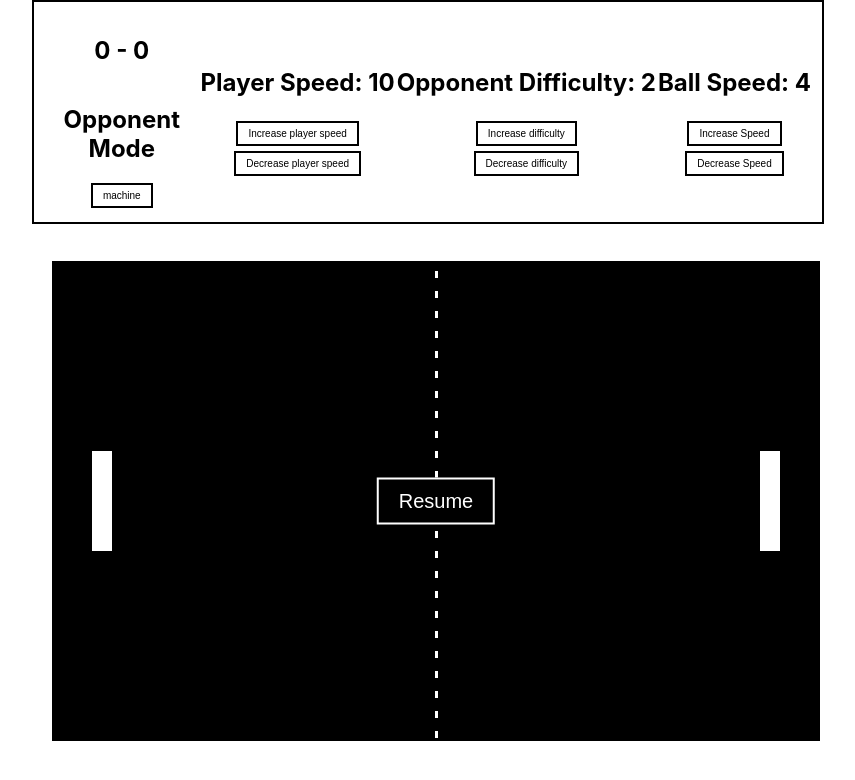
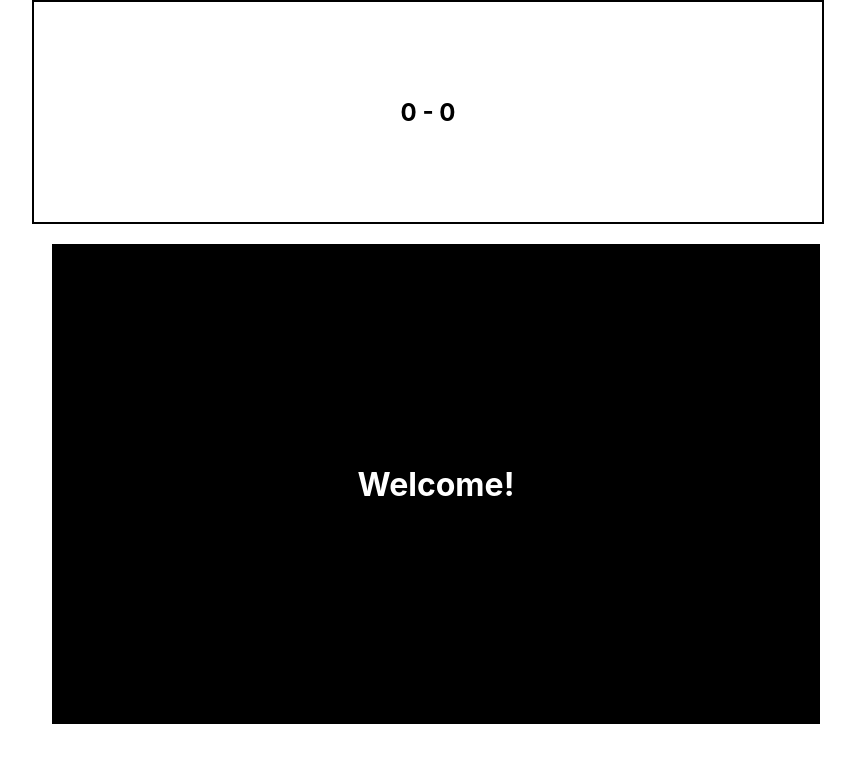
Before and after one commit to silveira42/pong-react, a React (Create React App) app: page / in a window 1280 px wide. Shown: the top 780 px of the page, without its empty margins (204-1059 px from the left). Built offline with nearby package versions, Linux system fonts and the light colour scheme.

Commit message:
Initial menu setup

```diff
--- a/src/components/Board/styles.css
+++ b/src/components/Board/styles.css
@@ -38,8 +38,3 @@
 	font-size: 20px;
 	cursor: pointer;
 }
-
-hr {
-  border: none;
-  border-top: 1px dotted black;
-}
--- /dev/null
+++ b/src/components/Game/GameOptionsType.ts
@@ -0,0 +1,38 @@
+import { Difficulty } from './Difficulty';
+
+export type GameOptionsType = {
+	playerOneKeys: PlayerKeys;
+	playerTwoKeys: PlayerKeys;
+	playerSpeed: number;
+	ballSpeed: number;
+	opponentDifficulty: Difficulty;
+	opponentMode: OpponentMode;
+	gameMode: GameMode;
+	goalsPerMatch: number;
+};
+
+export type PlayerKeys = {
+	upKey: string;
+	downKey: string;
+	leftKey: string;
+	rightKey: string;
+};
+
+export enum GameMode {
+	Match = 'match',
+	Infinite = 'infinite',
+}
+
+export enum OpponentMode {
+	Machine = 'machine',
+	Player = 'opponent',
+}
+
+export enum GameStatus {
+	InitialScreen = 0,
+	SelectOpponentMode = 1,
+	SelectKeys = 2,
+	SelectGameMode = 3,
+	Playing = 4,
+	GameOver = 5,
+}
--- a/src/components/Game/index.tsx
+++ b/src/components/Game/index.tsx
@@ -4,6 +4,14 @@ import './styles.css';
 import Header from '../Header';
 import { GameSettingsType } from './GameSettingsType';
 import { Difficulty } from './Difficulty';
+import {
+	GameMode,
+	GameOptionsType,
+	GameStatus,
+	OpponentMode,
+} from './GameOptionsType';
+import Menu from 'components/Menu';
+import { MenuOption } from 'components/Menu/MenuProps';
 
 if (!visualViewport) throw new Error('visualViewport is not supported');
 
@@ -15,6 +23,8 @@ if (!visualViewport) throw new Error('visualViewport is not supported');
  */
 
 const gameSettings: GameSettingsType = {
+	gameOrientation:
+		visualViewport.height > visualViewport.width ? 'vertical' : 'horizontal',
 	boardShortAxis:
 		visualViewport.height > visualViewport.width
 			? visualViewport.width * 0.6
@@ -31,10 +41,14 @@ const gameSettings: GameSettingsType = {
 		visualViewport.height > visualViewport.width
 			? visualViewport.height * 0.6
 			: visualViewport.width * 0.6,
-	gameOrientation:
-		visualViewport.height > visualViewport.width ? 'vertical' : 'horizontal',
-	playerSpeed: 10,
+	paddleShortSide: 20,
+	paddleLongSide: 100,
 	playerSpeedStep: 1,
+	ballSpeedStep: 0.5,
+	ballSize: 20,
+};
+
+const initialGameOptions: GameOptionsType = {
 	playerOneKeys: {
 		upKey: 'w',
 		downKey: 's',
@@ -47,13 +61,12 @@ const gameSettings: GameSettingsType = {
 		leftKey: 'ArrowLeft',
 		rightKey: 'ArrowRight',
 	},
+	playerSpeed: 10,
 	ballSpeed: 4,
-	ballSpeedStep: 0.5,
 	opponentDifficulty: Difficulty.Medium,
-	opponentMode: 'machine',
-	paddleShortSide: 20,
-	paddleLongSide: 100,
-	ballSize: 20,
+	opponentMode: OpponentMode.Machine,
+	gameMode: GameMode.Infinite,
+	goalsPerMatch: 10,
 };
 
 const initialScore = {
@@ -85,26 +98,13 @@ function Game() {
 		gameSettings.paddleLongSide
 	);
 	const [ballSize, setBallSize] = React.useState(gameSettings.ballSize);
-	const [ballSpeed, setBallSpeed] = React.useState(gameSettings.ballSpeed);
-	const [playerSpeed, setPlayerSpeed] = React.useState(
-		gameSettings.playerSpeed
-	);
-	const [playerOneKeys, setPlayerOneKeys] = React.useState(
-		gameSettings.playerOneKeys
-	);
-	const [playerTwoKeys, setplayerTwoKeys] = React.useState(
-		gameSettings.playerTwoKeys
-	);
-	const [opponentMode, setOpponentMode] = React.useState(
-		gameSettings.opponentMode
-	);
-	const [opponentDifficulty, setOpponentDifficulty] = React.useState(
-		gameSettings.opponentDifficulty
-	);
+
+	const [gameOptions, setGameOptions] = React.useState(initialGameOptions);
 
 	// Game data state
+	const [gameStatus, setGameStatus] = React.useState(GameStatus.InitialScreen);
 	const [score, setScore] = React.useState(initialScore);
-	const [isPaused, setIsPaused] = React.useState(true);
+	const [isPaused, setIsPaused] = React.useState(false);
 
 	React.useEffect(() => {
 		window.addEventListener('resize', handlePageSizeChange);
@@ -131,14 +131,6 @@ function Game() {
 			);
 		};
 	}, []);
-
-	function handleChangePause(newState: boolean) {
-		setIsPaused(newState);
-	}
-
-	function handleScoreChange(newScore: { player: number; opponent: number }) {
-		setScore(newScore);
-	}
 
 	function handlePageSizeChange() {
 		if (!visualViewport) return;
@@ -171,59 +163,162 @@ function Game() {
 		setBallSize(20);
 	}
 
-	function handlePlayerSpeedIncrease() {
-		setPlayerSpeed(
-			playerSpeed >= 15
-				? playerSpeed
-				: playerSpeed + gameSettings.playerSpeedStep
-		);
+	function handleChangePause(newState: boolean) {
+		setIsPaused(newState);
 	}
 
-	function handlePlayerSpeedDecrease() {
-		setPlayerSpeed(
-			playerSpeed <= 5
-				? playerSpeed
-				: playerSpeed - gameSettings.playerSpeedStep
-		);
+	function handleScoreChange(newScore: { player: number; opponent: number }) {
+		setScore(newScore);
+	}
+
+	function handlePlayerSpeedChange(newSpeed: number) {
+		setGameOptions(prev => ({
+			...prev,
+			playerSpeed: newSpeed,
+		}));
 	}
 
 	function handleOpponentDifficultyChange(newDifficulty: Difficulty) {
-		setOpponentDifficulty(newDifficulty);
+		setGameOptions(prev => ({
+			...prev,
+			opponentDifficulty: newDifficulty,
+		}));
 	}
 
-	function handleBallSpeedIncrease() {
-		setBallSpeed(
-			ballSpeed >= 6 ? ballSpeed : ballSpeed + gameSettings.ballSpeedStep
-		);
+	function handleBallSpeedChange(newSpeed: number) {
+		setGameOptions(prev => ({
+			...prev,
+			ballSpeed: newSpeed,
+		}));
 	}
 
-	function handleBallSpeedDecrease() {
-		setBallSpeed(
-			ballSpeed <= 1 ? ballSpeed : ballSpeed - gameSettings.ballSpeedStep
-		);
+	function handleChooseOpponentMode(opponentMode: string) {
+		setGameOptions(prev => ({
+			...prev,
+			opponentMode:
+				opponentMode === 'machine' ? OpponentMode.Machine : OpponentMode.Player,
+		}));
+		setGameStatus(GameStatus.SelectKeys);
 	}
 
-	function handleToggleOpponentMode() {
-		setOpponentMode(opponentMode === 'machine' ? 'player' : 'machine');
+	function handleChooseKeys(keys: string) {
+		setGameOptions(prev => ({
+			...prev,
+			playerOneKeys:
+				keys === 'wasd'
+					? { upKey: 'w', downKey: 's', leftKey: 'a', rightKey: 'd' }
+					: {
+							upKey: 'ArrowUp',
+							downKey: 'ArrowDown',
+							leftKey: 'ArrowLeft',
+							rightKey: 'ArrowRight',
+					  },
+		}));
+		setGameStatus(GameStatus.SelectGameMode);
 	}
 
+	function handleChooseGameMode(gameMode: string) {
+		setGameOptions(prev => ({
+			...prev,
+			gameMode:
+				gameMode === GameMode.Match ? GameMode.Match : GameMode.Infinite,
+		}));
+		setGameStatus(GameStatus.Playing);
+	}
+
+	const opponentModeOptions: MenuOption[] = [
+		{
+			key: OpponentMode.Machine,
+			label: 'Machine',
+		},
+		{
+			key: OpponentMode.Player,
+			label: 'Player',
+		},
+	];
+
+	const selectKeysOptions: MenuOption[] = [
+		{
+			key: 'wasd',
+			label: 'WASD',
+		},
+		{
+			key: 'arrows',
+			label: 'Arrows',
+		},
+	];
+
+	const gameModeOptions: MenuOption[] = [
+		{
+			key: GameMode.Match,
+			label: 'Match',
+		},
+		{
+			key: GameMode.Infinite,
+			label: 'Infinite',
+		},
+	];
+
+	switch (gameStatus) {
+		case GameStatus.InitialScreen:
+			return (
+				<div
+					onClick={() => setGameStatus(GameStatus.SelectOpponentMode)}
+					className='game-container'
+				>
+					<Header height={headerHeight} width={headerWidth} score={score} />
+					<Menu
+						title='Welcome!'
+						gameOrientation={gameOrientation}
+						shortAxis={boardShortAxis}
+						longAxis={boardLongAxis}
+					/>
+				</div>
+			);
+		case GameStatus.SelectOpponentMode:
 			return (
 				<div className='game-container'>
-			<Header
-				score={score}
-				playerSpeed={playerSpeed}
-				opponentDifficulty={opponentDifficulty}
-				ballSpeed={ballSpeed}
-				opponentMode={opponentMode}
-				height={headerHeight}
-				width={headerWidth}
-				handlePlayerSpeedIncrease={handlePlayerSpeedIncrease}
-				handlePlayerSpeedDecrease={handlePlayerSpeedDecrease}
-				handleOpponentDifficultyChange={handleOpponentDifficultyChange}
-				handleBallSpeedIncrease={handleBallSpeedIncrease}
-				handleBallSpeedDecrease={handleBallSpeedDecrease}
-				handleToggleOpponentMode={handleToggleOpponentMode}
+					<Header height={headerHeight} width={headerWidth} score={score} />
+					<Menu
+						gameOrientation={gameOrientation}
+						shortAxis={boardShortAxis}
+						longAxis={boardLongAxis}
+						options={opponentModeOptions}
+						handleSelection={handleChooseOpponentMode}
 					/>
+				</div>
+			);
+		case GameStatus.SelectKeys:
+			return (
+				<div className='game-container'>
+					<Header height={headerHeight} width={headerWidth} score={score} />
+					<Menu
+						gameOrientation={gameOrientation}
+						shortAxis={boardShortAxis}
+						longAxis={boardLongAxis}
+						options={selectKeysOptions}
+						handleSelection={handleChooseKeys}
+					/>
+				</div>
+			);
+		case GameStatus.SelectGameMode:
+			return (
+				<div className='game-container'>
+					<Header height={headerHeight} width={headerWidth} score={score} />
+					<Menu
+						gameOrientation={gameOrientation}
+						shortAxis={boardShortAxis}
+						longAxis={boardLongAxis}
+						options={gameModeOptions}
+						handleSelection={handleChooseGameMode}
+					/>
+				</div>
+			);
+		case GameStatus.Playing:
+			return (
+				<div className='game-container'>
+					<Header height={headerHeight} width={headerWidth} score={score} />
+					<div className='board'>
 						<Board
 							shortAxis={boardShortAxis}
 							longAxis={boardLongAxis}
@@ -232,18 +327,22 @@ function Game() {
 							ballSize={ballSize}
 							score={score}
 							isPaused={isPaused}
-				ballSpeed={ballSpeed}
-				playerSpeed={playerSpeed}
-				playerOneKeys={playerOneKeys}
-				playerTwoKeys={playerTwoKeys}
-				opponentDifficulty={opponentDifficulty}
-				opponentMode={opponentMode}
+							ballSpeed={gameOptions.ballSpeed}
+							playerSpeed={gameOptions.playerSpeed}
+							playerOneKeys={gameOptions.playerOneKeys}
+							playerTwoKeys={gameOptions.playerTwoKeys}
+							opponentDifficulty={gameOptions.opponentDifficulty}
+							opponentMode={gameOptions.opponentMode}
 							gameOrientation={gameOrientation}
 							handleChangePause={handleChangePause}
 							handleScoreChange={handleScoreChange}
 						/>
 					</div>
+				</div>
 			);
+		default:
+			return null;
+	}
 }
 
 export default Game;
--- a/src/components/Header/index.tsx
+++ b/src/components/Header/index.tsx
@@ -3,20 +3,6 @@ import './styles.css';
 import { HeaderProps } from './HeaderProps';
 
 export default function Header(props: HeaderProps) {
-	const onOpponentDifficultyIncrease = () => {
-		if (props.opponentDifficulty === 3) {
-			return;
-		}
-		props.handleOpponentDifficultyChange(props.opponentDifficulty + 1);
-	};
-
-	const onOpponentDifficultyDecrease = () => {
-		if (props.opponentDifficulty === 1) {
-			return;
-		}
-		props.handleOpponentDifficultyChange(props.opponentDifficulty - 1);
-	};
-
 	return (
 		<div
 			className='game-header-container'
@@ -26,68 +12,6 @@ export default function Header(props: HeaderProps) {
 				<h2 className='score'>
 					{props.score.player} - {props.score.opponent}
 				</h2>
-				<h2>Opponent Mode</h2>
-				<button
-					className='game-header-button'
-					onClick={() => props.handleToggleOpponentMode()}
-				>
-					{props.opponentMode}
-				</button>
-			</div>
-			<div className='player-paddle-speed'>
-				<h2>Player Speed: {props.playerSpeed}</h2>
-				<button
-					className='game-header-button'
-					onClick={() => props.handlePlayerSpeedIncrease()}
-				>
-					Increase player speed
-				</button>
-				<button
-					className='game-header-button'
-					onClick={() => props.handlePlayerSpeedDecrease()}
-				>
-					Decrease player speed
-				</button>
-			</div>
-			<div className='opponent-difficulty'>
-				<h2>Opponent Difficulty: {props.opponentDifficulty}</h2>
-				<button
-					className={
-						props.opponentMode === 'machine'
-							? 'game-header-button'
-							: 'game-header-button-disabled'
-					}
-					disabled={props.opponentMode === 'machine' ? false : true}
-					onClick={() => onOpponentDifficultyIncrease()}
-				>
-					Increase difficulty
-				</button>
-				<button
-					className={
-						props.opponentMode === 'machine'
-							? 'game-header-button'
-							: 'game-header-button-disabled'
-					}
-					disabled={props.opponentMode === 'machine' ? false : true}
-					onClick={() => onOpponentDifficultyDecrease()}
-				>
-					Decrease difficulty
-				</button>
-			</div>
-			<div className='ball-speed'>
-				<h2>Ball Speed: {props.ballSpeed}</h2>
-				<button
-					className='game-header-button'
-					onClick={() => props.handleBallSpeedIncrease()}
-				>
-					Increase Speed
-				</button>
-				<button
-					className='game-header-button'
-					onClick={() => props.handleBallSpeedDecrease()}
-				>
-					Decrease Speed
-				</button>
 			</div>
 		</div>
 	);
--- /dev/null
+++ b/src/components/Menu/MenuProps.ts
@@ -0,0 +1,13 @@
+export type MenuProps = {
+	gameOrientation: string;
+	shortAxis: number;
+	longAxis: number;
+	title?: string;
+	handleSelection?: (key: string) => void;
+	options?: MenuOption[];
+};
+
+export type MenuOption = {
+	key: string;
+	label: string;
+};
--- /dev/null
+++ b/src/components/Menu/index.tsx
@@ -0,0 +1,35 @@
+import { MenuProps } from './MenuProps';
+import './styles.css';
+
+export default function Menu(props: MenuProps) {
+	return (
+		<div className='menu-container'>
+			<div
+				className='menu'
+				style={{
+					width:
+						props.gameOrientation === 'horizontal'
+							? props.longAxis
+							: props.shortAxis,
+					height:
+						props.gameOrientation === 'vertical'
+							? props.longAxis
+							: props.shortAxis,
+				}}
+			>
+				<h1>{props.title}</h1>
+				{props.options &&
+					props.options.map(option => (
+						<button
+							key={option.key}
+							onClick={() =>
+								props.handleSelection && props.handleSelection(option.key)
+							}
+						>
+							{option.label}
+						</button>
+					))}
+			</div>
+		</div>
+	);
+}
--- /dev/null
+++ b/src/components/Menu/styles.css
@@ -0,0 +1,18 @@
+.menu-container {
+	display: flex;
+	justify-content: center;
+	flex-direction: column;
+	align-items: center;
+	background-color: #fff;
+}
+
+.menu {
+	position: relative;
+	margin: 20px;
+	background-color: #000;
+	color: #fff;
+	display: flex;
+	justify-content: center;
+	flex-direction: column;
+	align-items: center;
+}
```
Also changed, not shown: src/components/Board/index.tsx (+20 -13 lines), src/components/Game/GameSettingsType.ts (+3 -11 lines), src/components/Header/HeaderProps.ts (+1 -12 lines). Lines whose indentation alone changed are shown as unchanged.
